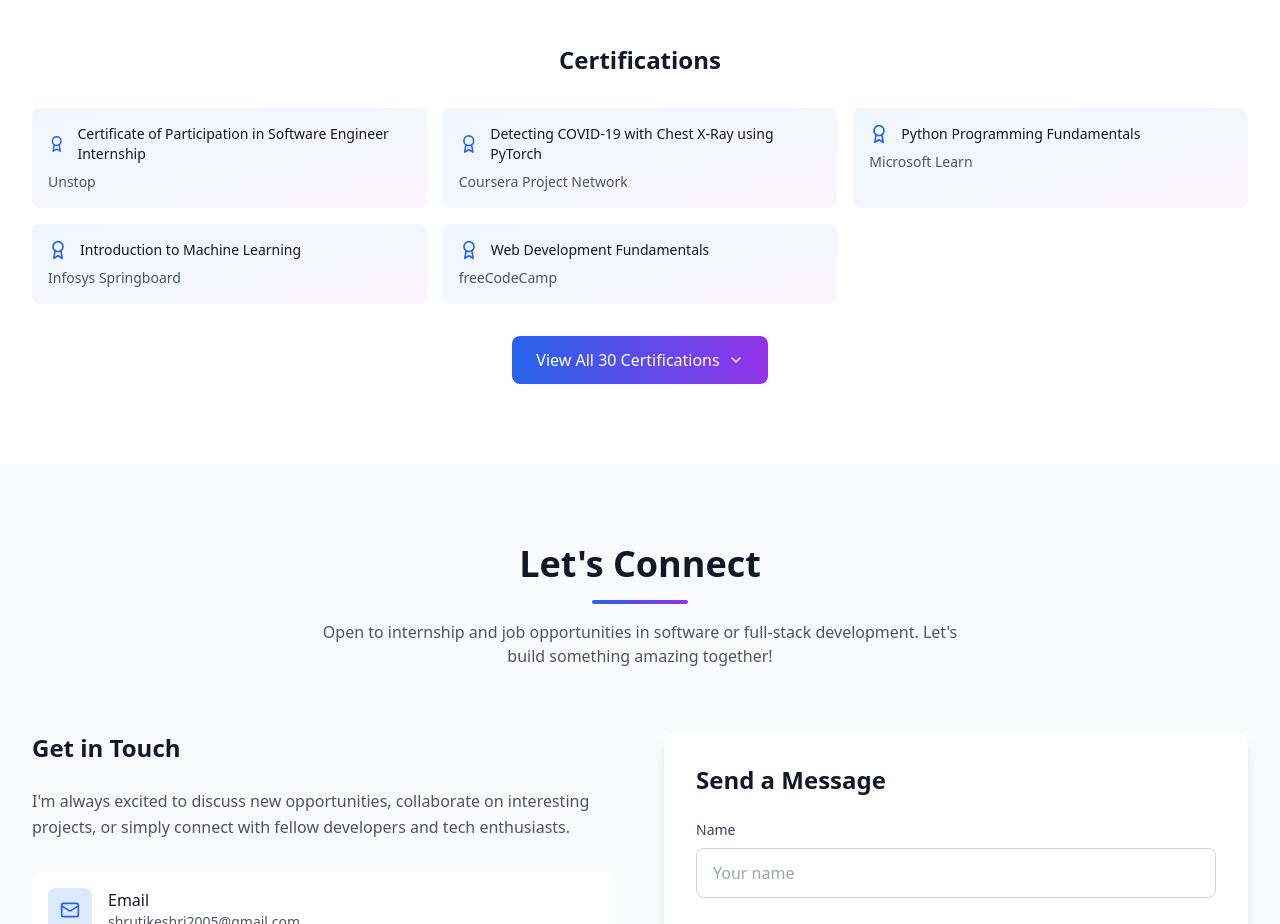
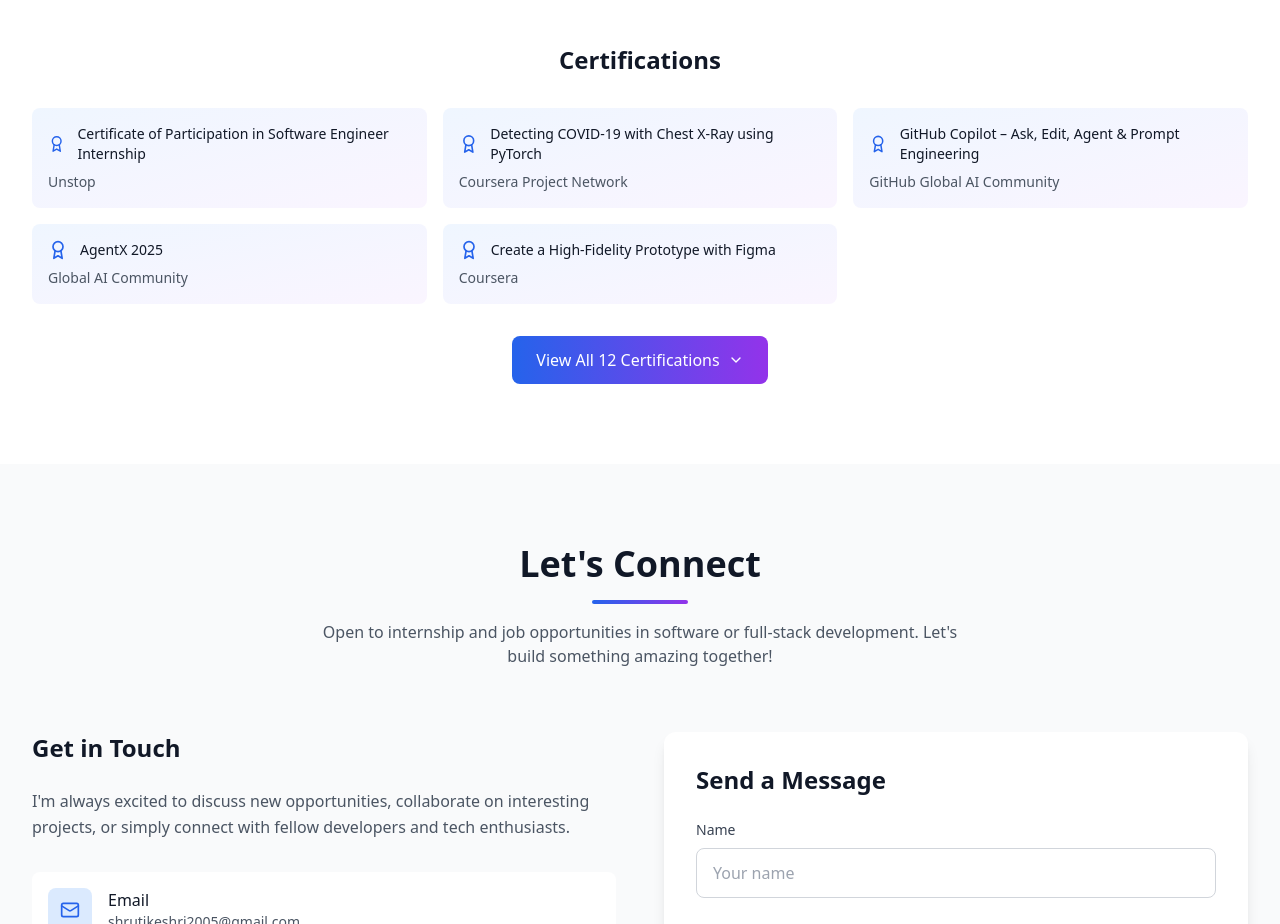
Before and after one commit to Hassanahmed786/project, a React (Vite) app: page / in a window 1280 px wide. Shown: the part 6800-7724 px from the top of the page. Built offline with nearby package versions, Linux system fonts and the light colour scheme.

Commit message:
feat: Update certifications with new entries and URLs in portfolio data

```diff
--- a/src/data/portfolioData.ts
+++ b/src/data/portfolioData.ts
@@ -178,152 +178,62 @@ export const certifications: Certification[] = [
   {
     title: "Certificate of Participation in Software Engineer Internship",
     issuer: "Unstop",
-    url: "https://unstop.com"
+    url: "https://unstop.com/certificate-preview/8fdfce94-152d-4044-832f-7e74cb637bab"
   },
   {
     title: "Detecting COVID-19 with Chest X-Ray using PyTorch",
     issuer: "Coursera Project Network",
-    url: "https://coursera.org"
+    url: "https://coursera.org/verify/1J2GO35O3HOU"
   },
   {
-    title: "Python Programming Fundamentals",
-    issuer: "Microsoft Learn",
-    url: "https://learn.microsoft.com"
+    title: "GitHub Copilot – Ask, Edit, Agent & Prompt Engineering",
+    issuer: "GitHub Global AI Community",
+    url: "https://www.credly.com/badges/bfb26d71-3dd0-4986-bc85-ea0d8495fc7c"
   },
   {
-    title: "Introduction to Machine Learning",
-    issuer: "Infosys Springboard",
-    url: "https://infyspringboard.onwingspan.com"
+    title: "AgentX 2025",
+    issuer: "Global AI Community",
+    url: "https://www.credly.com/badges/e0bb9294-33f8-42a2-b60f-cb04acd0a9e5"
   },
   {
-    title: "Web Development Fundamentals",
-    issuer: "freeCodeCamp",
-    url: "https://freecodecamp.org"
+    title: "Create a High-Fidelity Prototype with Figma",
+    issuer: "Coursera",
+    url: "https://coursera.org/verify/O77P870037L1"
   },
   {
-    title: "Data Structures and Algorithms",
-    issuer: "GeeksforGeeks",
-    url: "https://geeksforgeeks.org"
+    title: "Introduction to Artificial Intelligence (AI)",
+    issuer: "IBM",
+    url: "https://coursera.org/verify/4276YCOL775R"
   },
   {
-    title: "JavaScript ES6+ Fundamentals",
-    issuer: "Codecademy",
-    url: "https://codecademy.com"
+    title: "AI For Everyone",
+    issuer: "DeepLearning.AI",
+    url: "https://coursera.org/verify/JFAMNBP4OTG9"
   },
   {
-    title: "React Development Bootcamp",
-    issuer: "Udemy",
-    url: "https://udemy.com"
+    title: "AWS APAC - Solutions Architecture Job Simulation",
+    issuer: "Forage",
+    url: "https://www.theforage.com/simulations/aws/solutions-architecture-apac"
   },
   {
-    title: "SQL Database Management",
-    issuer: "W3Schools",
-    url: "https://w3schools.com"
+    title: "Accenture UK - Developer & Technology Job Simulation",
+    issuer: "Forage",
+    url: "https://www.theforage.com/simulations/accenture/technology-uk"
   },
   {
-    title: "Git Version Control",
-    issuer: "GitHub Learning Lab",
-    url: "https://github.com"
+    title: "Oracle Certified Foundations Associate",
+    issuer: "Oracle",
+    url: "https://catalog-education.oracle.com/pls/certview/sharebadge?id=3FC2BCF7B9F28E3E1D8C2A7DF624"
   },
   {
-    title: "Responsive Web Design",
-    issuer: "freeCodeCamp",
-    url: "https://freecodecamp.org"
+    title: "PCAP: Programming Essentials in Python",
+    issuer: "Cisco Networking Academy",
+    url: "https://www.credly.com/badges/1c482a3f-71e0-4e87-89ce-ec6a5f51d3aa"
   },
   {
-    title: "Python for Data Science",
-    issuer: "IBM Cognitive Class",
-    url: "https://cognitiveclass.ai"
-  },
-  {
-    title: "Machine Learning Basics",
-    issuer: "Coursera",
-    url: "https://coursera.org"
-  },
-  {
-    title: "Agile Project Management",
-    issuer: "Scrum Alliance",
-    url: "https://scrumalliance.org"
-  },
-  {
-    title: "Cloud Computing Fundamentals",
-    issuer: "AWS Educate",
-    url: "https://aws.amazon.com/education"
-  },
-  {
-    title: "UI/UX Design Principles",
-    issuer: "Adobe Creative Cloud",
-    url: "https://adobe.com"
-  },
-  {
-    title: "Cybersecurity Awareness",
-    issuer: "SANS Institute",
-    url: "https://sans.org"
-  },
-  {
-    title: "Digital Marketing Fundamentals",
-    issuer: "Google Digital Garage",
-    url: "https://learndigital.withgoogle.com"
-  },
-  {
-    title: "Blockchain Technology Basics",
-    issuer: "IBM Blockchain",
-    url: "https://ibm.com/blockchain"
-  },
-  {
-    title: "API Development with Flask",
-    issuer: "Real Python",
-    url: "https://realpython.com"
-  },
-  {
-    title: "Data Visualization with Python",
-    issuer: "DataCamp",
-    url: "https://datacamp.com"
-  },
-  {
-    title: "Software Testing Fundamentals",
-    issuer: "ISTQB",
-    url: "https://istqb.org"
-  },
-  {
-    title: "DevOps Essentials",
-    issuer: "Docker",
-    url: "https://docker.com"
-  },
-  {
-    title: "Mobile App Development",
-    issuer: "Flutter",
-    url: "https://flutter.dev"
-  },
-  {
-    title: "Database Design and Management",
-    issuer: "MongoDB University",
-    url: "https://university.mongodb.com"
-  },
-  {
-    title: "Artificial Intelligence Ethics",
-    issuer: "MIT OpenCourseWare",
-    url: "https://ocw.mit.edu"
-  },
-  {
-    title: "Leadership in Technology",
-    issuer: "LinkedIn Learning",
-    url: "https://linkedin.com/learning"
-  },
-  {
-    title: "Open Source Contribution",
-    issuer: "GitHub",
-    url: "https://github.com"
-  },
-  {
-    title: "Technical Writing",
-    issuer: "Google Technical Writing",
-    url: "https://developers.google.com/tech-writing"
-  },
-  {
-    title: "Community Building and Management",
-    issuer: "Community Management Institute",
-    url: "https://communitymanagementinstitute.com"
+    title: "SQL (Basic) Certificate",
+    issuer: "HackerRank",
+    url: "https://www.hackerrank.com/certificates/f05d3583ef2d"
   }
 ];
 
```
